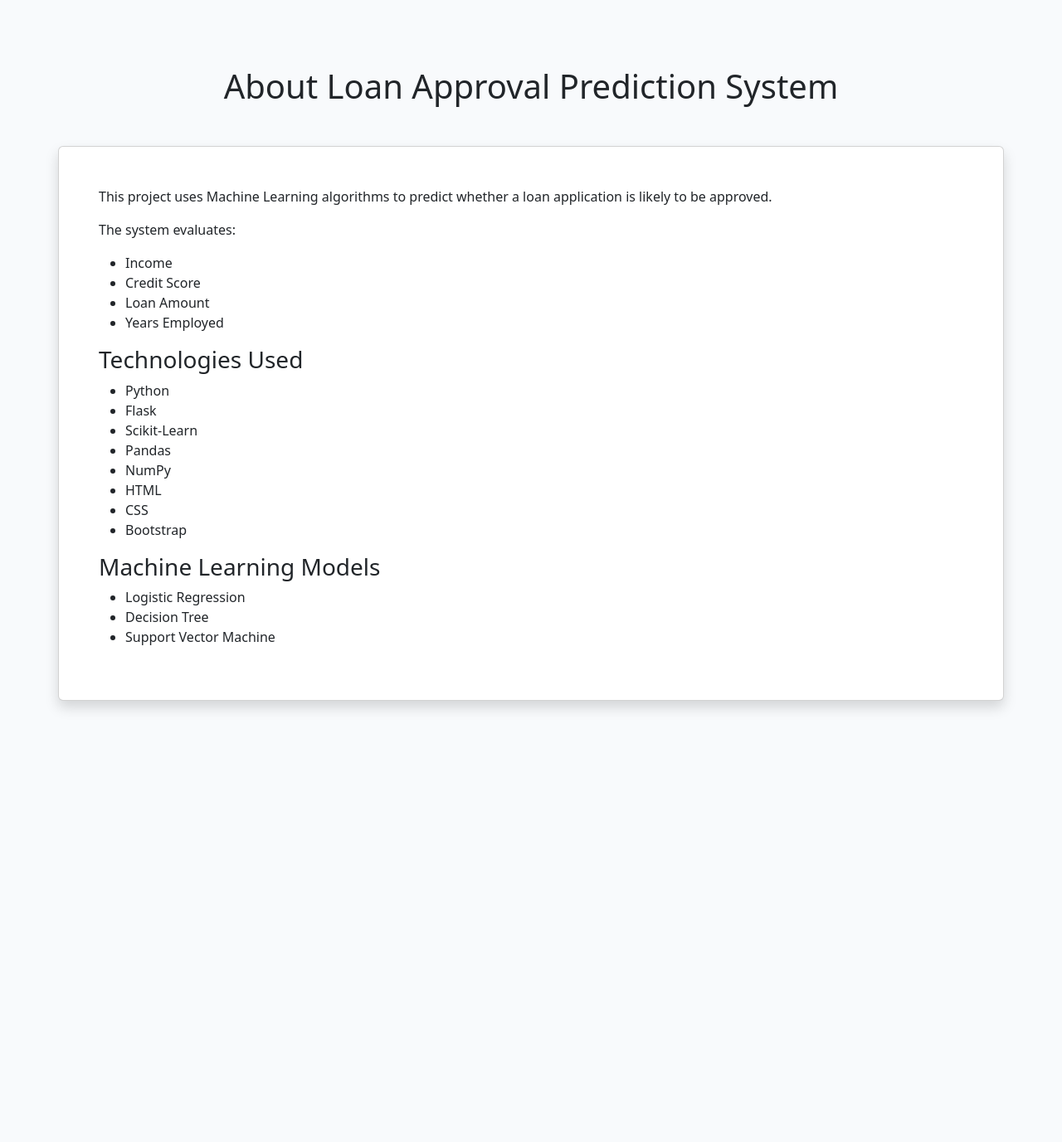
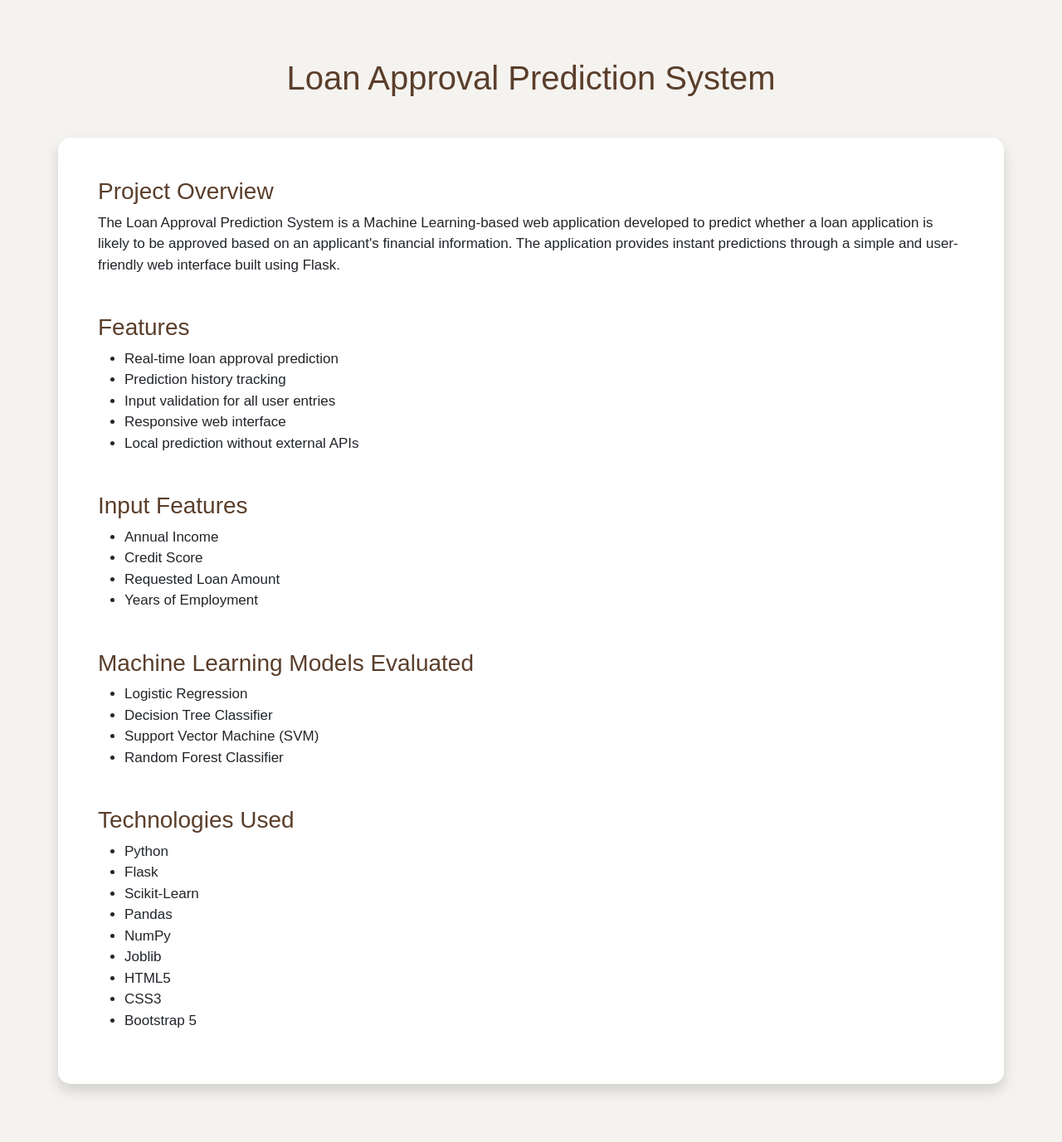
Before and after one commit to Kavya8344/loan-approved-prediction, a Flask app: page /about in a window 1280 px wide. Shown: the whole page at 83% size. Before the commit the page ends 856 px from the top, so only its background shows below. Run offline with Flask 3, Linux system fonts and the light colour scheme; parts of the project's set-up code (start-up, migrations or seed data) failed here and were passed over.

Commit message:
Refine About page

```diff
--- a/templates/about.html
+++ b/templates/about.html
@@ -2,6 +2,7 @@
 <html lang="en">
 
 <head>
+
 <meta charset="UTF-8">
 <meta name="viewport" content="width=device-width, initial-scale=1.0">
 
@@ -12,11 +13,29 @@
 <style>
 
 body{
-background:#f8fafc;
+    background:#f5f3ef;
+    font-family:Arial, Helvetica, sans-serif;
 }
 
 .hero{
-padding:80px 0;
+    padding:70px 0;
+}
+
+.card{
+    border:none;
+    border-radius:15px;
+}
+
+h1,h3{
+    color:#5a3e2b;
+}
+
+p,li{
+    font-size:17px;
+}
+
+.section{
+    margin-top:30px;
 }
 
 </style>
@@ -28,27 +47,62 @@ padding:80px 0;
 <div class="container hero">
 
 <h1 class="text-center mb-5">
-About Loan Approval Prediction System
+Loan Approval Prediction System
 </h1>
 
-<div class="card p-5 shadow">
+<div class="card shadow p-5">
+
+<h3>Project Overview</h3>
 
 <p>
-This project uses Machine Learning algorithms to predict whether
-a loan application is likely to be approved.
+The Loan Approval Prediction System is a Machine Learning-based web application
+developed to predict whether a loan application is likely to be approved based
+on an applicant's financial information. The application provides instant
+predictions through a simple and user-friendly web interface built using Flask.
 </p>
 
-<p>
-The system evaluates:
-</p>
+<div class="section">
+
+<h3>Features</h3>
 
 <ul>
-<li>Income</li>
+<li>Real-time loan approval prediction</li>
+<li>Prediction history tracking</li>
+<li>Input validation for all user entries</li>
+<li>Responsive web interface</li>
+<li>Local prediction without external APIs</li>
+</ul>
+
+</div>
+
+<div class="section">
+
+<h3>Input Features</h3>
+
+<ul>
+<li>Annual Income</li>
 <li>Credit Score</li>
-<li>Loan Amount</li>
-<li>Years Employed</li>
+<li>Requested Loan Amount</li>
+<li>Years of Employment</li>
+</ul>
 
+</div>
+
+<div class="section">
+
+<h3>Machine Learning Models Evaluated</h3>
+
+<ul>
+<li>Logistic Regression</li>
+<li>Decision Tree Classifier</li>
+<li>Support Vector Machine (SVM)</li>
+<li>Random Forest Classifier</li>
 </ul>
+
+
+</div>
+
+<div class="section">
 
 <h3>Technologies Used</h3>
 
@@ -58,17 +112,10 @@ The system evaluates:
 <li>Scikit-Learn</li>
 <li>Pandas</li>
 <li>NumPy</li>
-<li>HTML</li>
-<li>CSS</li>
-<li>Bootstrap</li>
-</ul>
-
-<h3>Machine Learning Models</h3>
-
-<ul>
-<li>Logistic Regression</li>
-<li>Decision Tree</li>
-<li>Support Vector Machine</li>
+<li>Joblib</li>
+<li>HTML5</li>
+<li>CSS3</li>
+<li>Bootstrap 5</li>
 </ul>
 
 </div>
```
